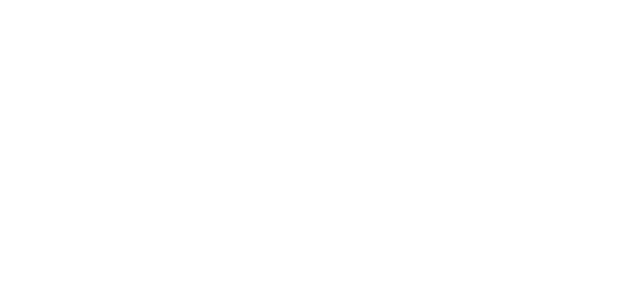
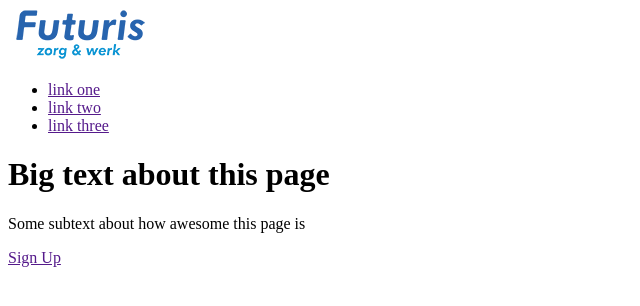
Before and after one commit to Haticha/Odin_Landing_Page, a plain HTML site: page Index.html in a window 1280 px wide. Shown: the whole page, without its empty margins (0-640 px from the left). Drawn offline with Linux system fonts and the light colour scheme.

Commit message:
Rudimentary content for header and top banner

```diff
--- a/Index.html
+++ b/Index.html
@@ -7,6 +7,25 @@
 </head>
 
 <body>
+    <div class="Header">
+        <img src="./Images/145-53-max.png">
+        <ul>
+            <li><a href="">link one</a></li>
+            <li><a href="">link two</a></li>
+            <li><a href="">link three</a></li>
+        </ul>
+    </div>
+    <div class="Content">
+        <div class="Top_Banner">
+            <h1>Big text about this page</h1>
+            <p>Some subtext about how awesome this page is</p>
+            <a href="">Sign Up</a>
+            <img src="">
+        </div>
 
+    </div>
+    <div class="Footer">
+
+    </div>
 </body>
 </html>
```
Also changed, not shown: Images/145-53-max.png (added).
